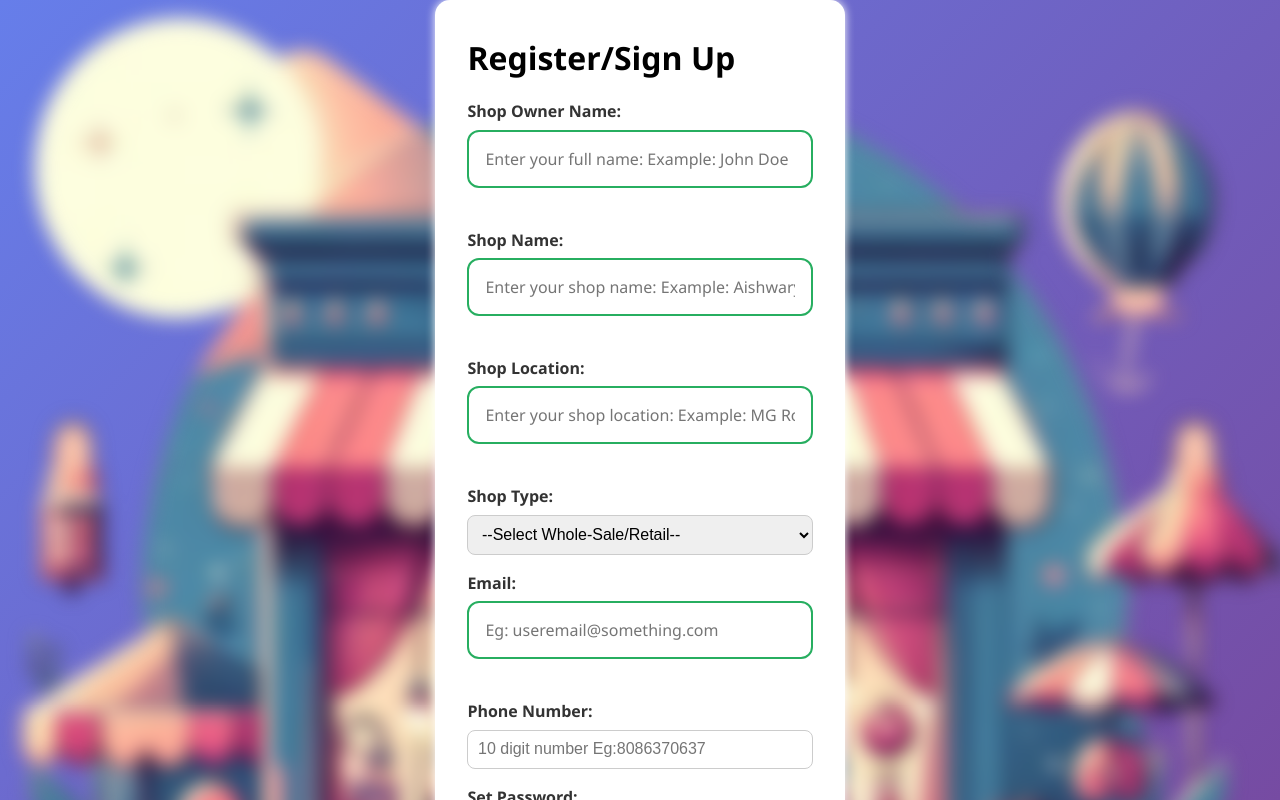
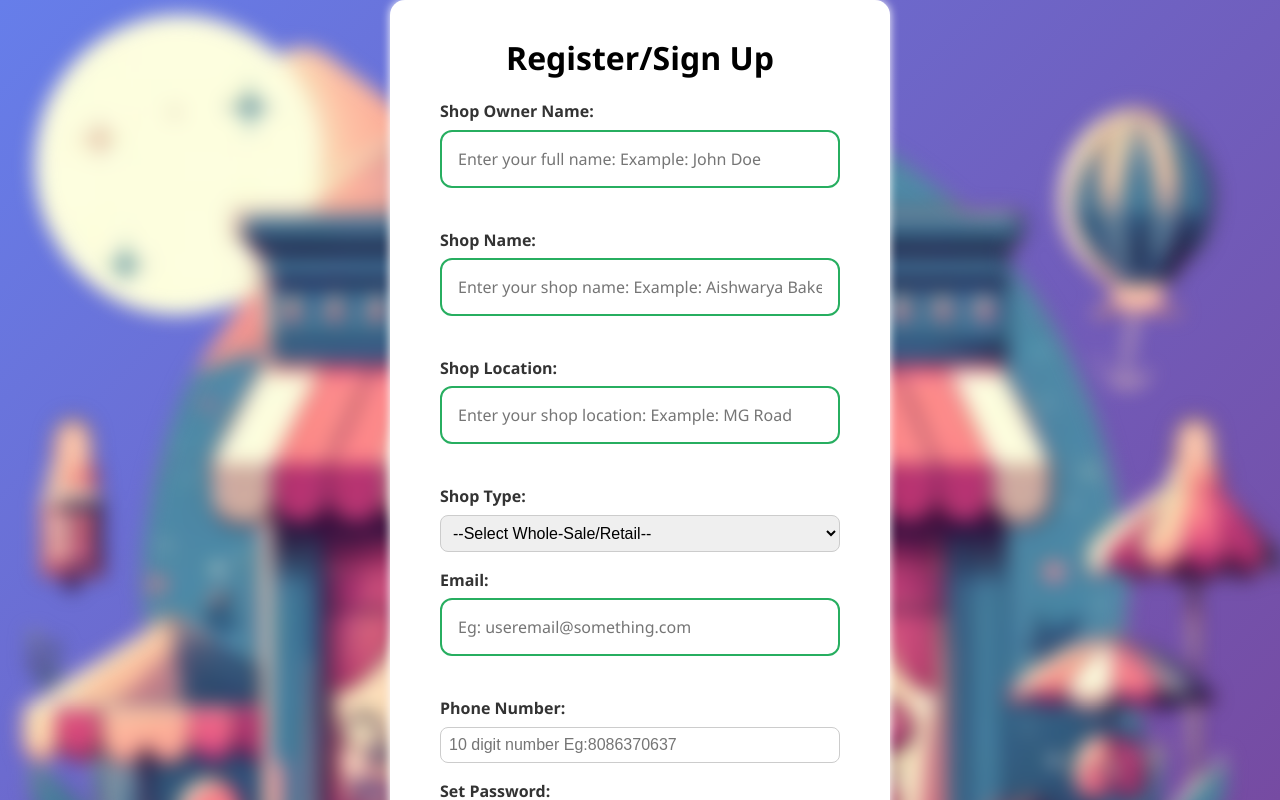
Before and after one commit to Gaya3584/Shop_Management, a React (Vite) app in the folder Shop_Management/: page /signup in a window 1280 px wide. Built offline with nearby package versions, Linux system fonts and the light colour scheme; a web font is replaced by a local one.

Commit message:
some css updations

```diff
--- a/Shop_Management/src/components/SignUp.css
+++ b/Shop_Management/src/components/SignUp.css
@@ -7,7 +7,11 @@
   min-height: 100vh;
   overflow: hidden;
 }
-
+h1{
+   display: flex;
+  justify-content: center;
+  align-items: center;
+}
 /* Blurred background image layer */
 .signupContainer::before {
   content: '';
@@ -64,7 +68,7 @@
 .signupForm input,
 .signupForm select {
   width: 100%;
-  padding: 0.6rem;
+  padding: 0.5rem;
   font-size: 1rem;
   border: 1px solid #ccc;
   border-radius: 8px;
@@ -118,8 +122,7 @@
 }
 
 .holographic-card {
-  width: 100%;
-  max-width: 500px;
+  width: 500px;
   background:#fff;
   display: flex;
   justify-content: center;
--- a/Shop_Management/src/components/SignUp.jsx
+++ b/Shop_Management/src/components/SignUp.jsx
@@ -97,7 +97,7 @@ function SignUp() {
       <div className="rightPane">
         <div className="holographic-card">
           <form className="signupForm" onSubmit={handleSubmit}>
-            <h1 id="heading">Register/Sign Up</h1>
+            <h1 id="heading" className='main-head'>Register/Sign Up</h1>
             {submitError && <p style={{ color: "red" }}>{submitError}</p>}
             {submitSuccess && <p style={{ color: "green" }}>{submitSuccess}</p>}
 
@@ -176,7 +176,7 @@ function SignUp() {
               />
               <span
                 onClick={() => setShowPassword(!showPassword)}
-                style={{ position: 'absolute', top: '50%', right: '10px', transform: 'translateY(-50%)', cursor: 'pointer' }}
+                style={{ position: 'absolute', top: '40%', right: '10px', transform: 'translateY(-50%)', cursor: 'pointer' }}
               >
                 {showPassword ? '🙈' : '👁️'}
               </span>
--- a/Shop_Management/src/components/dash.css
+++ b/Shop_Management/src/components/dash.css
@@ -221,12 +221,12 @@ body {
   letter-spacing: -0.01em;
 }
 
-.user-email {
+.useremail
+{
   font-size: 0.875rem;
-  color: var(--text-secondary);
+  color: var(--text-primary);
   margin: 0;
 }
-
 /* Enhanced Navigation Menu */
 .nav-menu {
   padding: 1.5rem;
--- a/Shop_Management/src/components/login.css
+++ b/Shop_Management/src/components/login.css
@@ -125,10 +125,9 @@ body {
 }
 
 .input-labelx {
-  font-size: 15px;
+  font-size: 20px;
   margin-bottom: 8px;
   color: var(--text-primary);
-  font-weight: 600;
   font-family: var(--font-primary);
   letter-spacing: 0.25px;
 }
@@ -400,6 +399,7 @@ body {
   font-size: 14px;
   transition: all 0.2s ease;
   position: relative;
+  margin-top: -20px;
 }
 
 .forgot-password-linkx::after,
@@ -421,7 +421,7 @@ body {
 
 .forgot-password-linkx:hover,
 .register-linkx:hover {
-  color: #f5f1f1;
+  color:#000;
 }
 
 /* Footer */
--- a/Shop_Management/src/components/login.jsx
+++ b/Shop_Management/src/components/login.jsx
@@ -285,7 +285,7 @@ const ResendVerificationButton = () => (
         onClick={() => setShowPassword(!showPassword)}
         style={{
             position: 'absolute',
-            top: '50%',
+            top: '40%',
             right: '16px',
             transform: 'translateY(-50%)',
             cursor: 'pointer',
--- a/Shop_Management/src/components/orders.css
+++ b/Shop_Management/src/components/orders.css
@@ -1269,3 +1269,23 @@ margin-left: 30px;}
   margin-left: 20px;
   margin-top: 20px;
 }
+.order-stock-action {
+  margin-top: 10px;
+  text-align: right;
+}
+
+.stock-btn {
+  background-color: #4CAF50;
+  color: white;
+  padding: 6px 12px;
+  border-radius: 4px;
+  border: none;
+  cursor: pointer;
+  font-size: 14px;
+  margin-right: -100px;
+}
+
+.stock-btn.disabled {
+  background-color: #ccc;
+  cursor: not-allowed;
+}
--- a/Shop_Management/src/components/stock.css
+++ b/Shop_Management/src/components/stock.css
@@ -258,6 +258,7 @@ body {
 
 .font-semibold {
   font-weight: 600;
+  margin-right: 20px;
 }
 
 .font-medium {
--- a/Shop_Management/src/components/stock.jsx
+++ b/Shop_Management/src/components/stock.jsx
@@ -341,7 +341,7 @@ const StockManagement = () => {
                         <button
     onClick={() => navigate(`/dash`)} // ← Added closing ) and }
     disabled={loading}
-    className="flex items-center space-x-2 bg-gradient-to-r from-blue-500 to-purple-600 text-white px-6 py-3 rounded-xl hover:from-blue-600 hover:to-purple-700 transition-all duration-200 shadow-lg hover:shadow-xl transform hover:-translate-y-0.5 disabled:opacity-50 disabled:cursor-not-allowed"
+className="flex items-center space-x-2 bg-gradient-to-r from-blue-500 to-purple-600 text-white px-6 py-3 rounded-xl hover:from-blue-600 hover:to-purple-700 transition-all duration-200 shadow-lg hover:shadow-xl transform hover:-translate-y-0.5 disabled:opacity-50 disabled:cursor-not-allowed font-semibold"
 >
     {/* Add button content here */}
     Go to Dashboard
```
